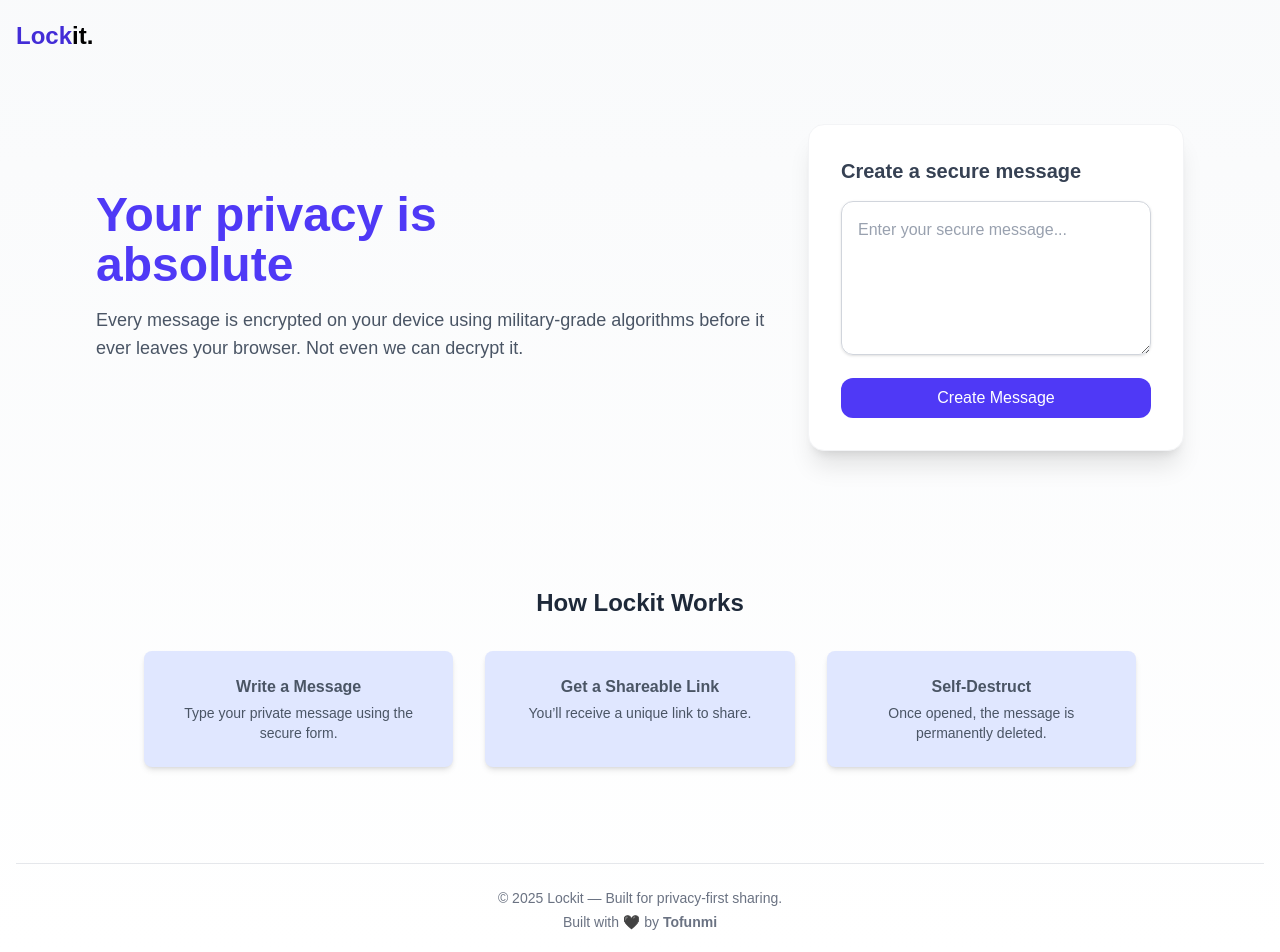
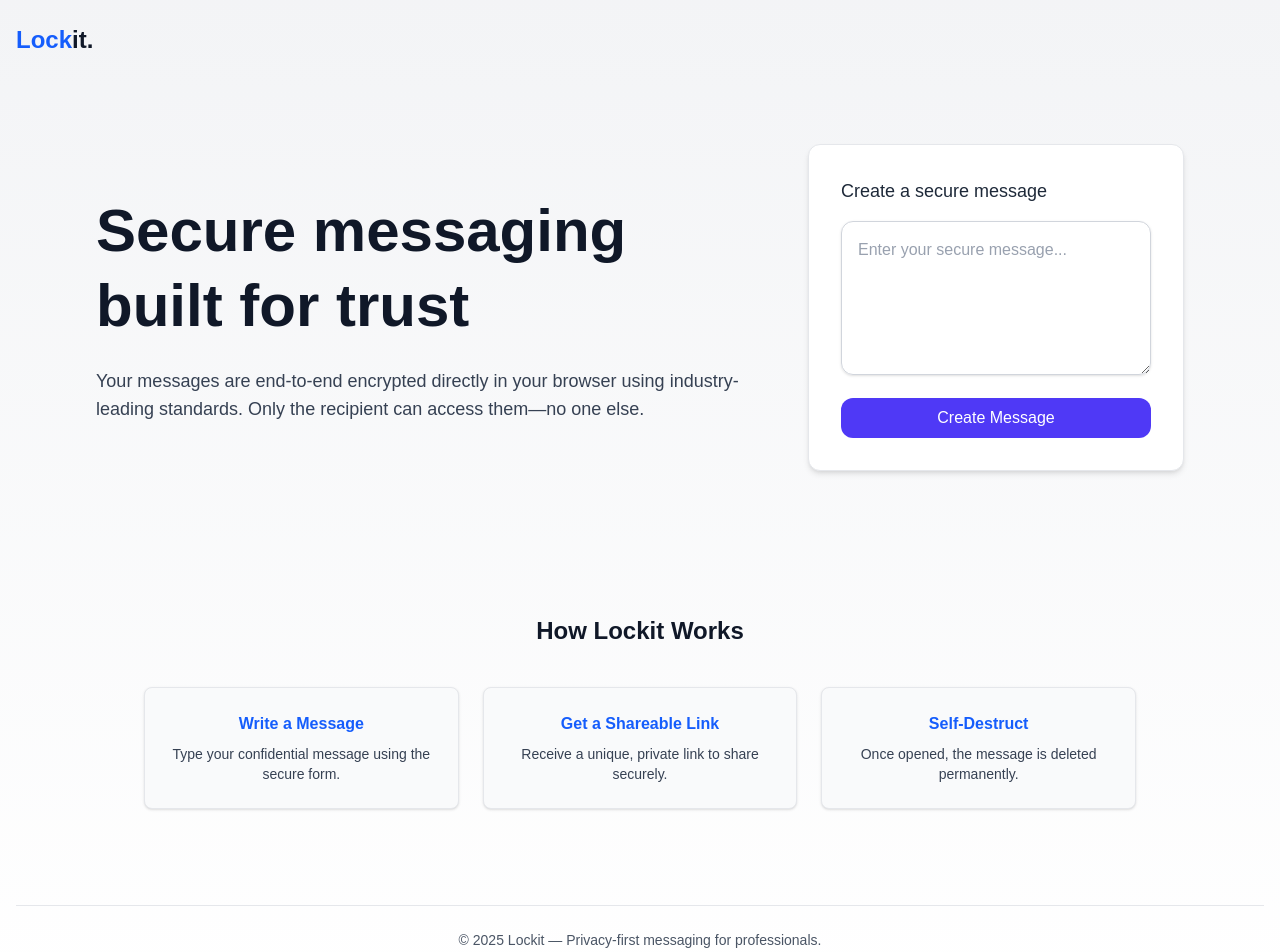
Before and after one commit to devtofunmi/lockit, a Next.js app: page / in a window 1280 px wide. Shown: the top 952 px of the page. Built offline with nearby package versions, Linux system fonts and the light colour scheme.

Commit message:
add some chnages

```diff
--- a/components/MessageForm.tsx
+++ b/components/MessageForm.tsx
@@ -33,7 +33,7 @@ const MessageForm: React.FC<MessageFormProps> = ({ onNewMessage }) => {
       />
       <button
         type="submit"
-        className="w-full bg-indigo-600 hover:bg-indigo-700 text-white font-medium py-2 px-4 rounded-xl transition"
+        className="w-full cursor-pointer bg-indigo-600 hover:bg-indigo-700 text-white font-medium py-2 px-4 rounded-xl transition"
       >
         Create Message
       </button>
--- a/components/MessageSuccess.tsx
+++ b/components/MessageSuccess.tsx
@@ -22,7 +22,7 @@ type Props = {
           <span className="whitespace-nowrap">{fullUrl}</span>
           <button
             onClick={handleCopy}
-            className="bg-indigo-600 hover:bg-indigo-700 text-white px-3 py-1 rounded-md text-sm transition"
+            className="bg-indigo-600 hover:bg-indigo-700 cursor-pointer text-white px-3 py-1 rounded-md text-sm transition"
           >
             Copy
           </button>
--- a/pages/index.tsx
+++ b/pages/index.tsx
@@ -6,30 +6,30 @@ export default function HomePage() {
   const [link, setLink] = useState<string | null>(null);
 
   return (
-    <main className="min-h-screen bg-gradient-to-b from-gray-50 to-white text-gray-800 px-4 py-5 flex flex-col justify-between">
-      {/* logo */}
-      <h1 className="text-2xl font-bold mb-8 text-indigo-700">
-        Lock<span className="text-black">it.</span>
+    <main className="min-h-screen bg-gradient-to-b from-gray-100 to-white text-gray-900 px-4 py-6 flex flex-col justify-between">
+      {/* Logo */}
+      <h1 className="text-2xl font-bold mb-10 text-blue-600">
+        Lock<span className="text-gray-900">it.</span>
       </h1>
 
       {/* Hero Section */}
-      <div className="flex flex-col lg:flex-row justify-between items-center gap-10 px-4 md:px-20 py-10">
+      <div className="flex flex-col lg:flex-row justify-between items-center gap-10 px-4 md:px-20 py-12">
         <section className="max-w-2xl w-full">
-          <h1 className="text-4xl md:text-5xl font-bold mb-4 text-indigo-600 leading-[50px]">
-            Your privacy is<br /> absolute
+          <h1 className="text-5xl md:text-6xl font-bold mb-6 leading-tight text-gray-900">
+            Secure messaging<br /> built for trust
           </h1>
-          <p className="text-lg text-gray-600 mb-6">
-            Every message is encrypted on your device using military-grade algorithms before it ever leaves your browser. Not even we can decrypt it.
+          <p className="text-lg text-gray-700">
+            Your messages are end-to-end encrypted directly in your browser using industry-leading standards. Only the recipient can access them—no one else.
           </p>
         </section>
 
         {/* Message Form */}
-        <section className="bg-white rounded-2xl shadow-xl p-8 w-full md:w-[500px] border border-gray-100">
+        <section className="bg-white rounded-xl shadow-md p-8 w-full md:w-[500px] border border-gray-200">
           {link ? (
             <MessageSuccess link={link} />
           ) : (
             <>
-              <h2 className="text-xl font-semibold text-gray-700 mb-4">
+              <h2 className="text-lg font-medium text-gray-800 mb-4">
                 Create a secure message
               </h2>
               <MessageForm
@@ -44,44 +44,40 @@ export default function HomePage() {
 
       {/* How It Works */}
       <section className="mt-24 max-w-5xl mx-auto px-4">
-        <h3 className="text-2xl font-bold text-center text-gray-800 mb-8">
+        <h3 className="text-2xl font-semibold text-center text-gray-900 mb-10">
           How Lockit Works
         </h3>
-        <div className="grid grid-cols-1 md:grid-cols-3 gap-8 text-center text-gray-600">
-          <div className="bg-indigo-100 p-6 rounded-lg shadow-md">
-            <h4 className="font-semibold mb-1">Write a Message</h4>
-            <p className="text-sm">
-              Type your private message using the secure form.
-            </p>
+        <div className="grid grid-cols-1 md:grid-cols-3 gap-6 text-center text-gray-700">
+          <div className="bg-gray-50 p-6 rounded-lg border border-gray-200 shadow-sm">
+            <h4 className="font-semibold text-blue-600 mb-2">Write a Message</h4>
+            <p className="text-sm">Type your confidential message using the secure form.</p>
           </div>
-          <div className="bg-indigo-100 p-6 rounded-lg shadow-md">
-            <h4 className="font-semibold mb-1">Get a Shareable Link</h4>
-            <p className="text-sm">You’ll receive a unique link to share.</p>
+          <div className="bg-gray-50 p-6 rounded-lg border border-gray-200 shadow-sm">
+            <h4 className="font-semibold text-blue-600 mb-2">Get a Shareable Link</h4>
+            <p className="text-sm">Receive a unique, private link to share securely.</p>
           </div>
-          <div className="bg-indigo-100 p-6 rounded-lg shadow-md">
-            <h4 className="font-semibold mb-1">Self-Destruct</h4>
-            <p className="text-sm">
-              Once opened, the message is permanently deleted.
-            </p>
+          <div className="bg-gray-50 p-6 rounded-lg border border-gray-200 shadow-sm">
+            <h4 className="font-semibold text-blue-600 mb-2">Self-Destruct</h4>
+            <p className="text-sm">Once opened, the message is deleted permanently.</p>
           </div>
         </div>
       </section>
 
       {/* Footer */}
-      <footer className="mt-24 border-t border-gray-200 pt-6 text-center text-sm text-gray-500">
-        <p>&copy; {new Date().getFullYear()} Lockit — Built for privacy-first sharing.</p>
-        <p className="mt-1">Built with 🖤 by{' '}
+      <footer className="mt-24 border-t border-gray-200 pt-6 text-center text-sm text-gray-600">
+        <p>&copy; {new Date().getFullYear()} Lockit — Privacy-first messaging for professionals.</p>
+        <p className="mt-1">
+          Built with care by{' '}
           <a
             href="https://devtofunmi.vercel.app"
             target="_blank"
             rel="noopener noreferrer"
-             className="font-bold hover:underline"
+            className="font-semibold hover:underline"
           >
             Tofunmi
-           </a></p>
+          </a>
+        </p>
       </footer>
-
-
     </main>
   );
 }
```
Lines whose indentation alone changed are shown as unchanged.
